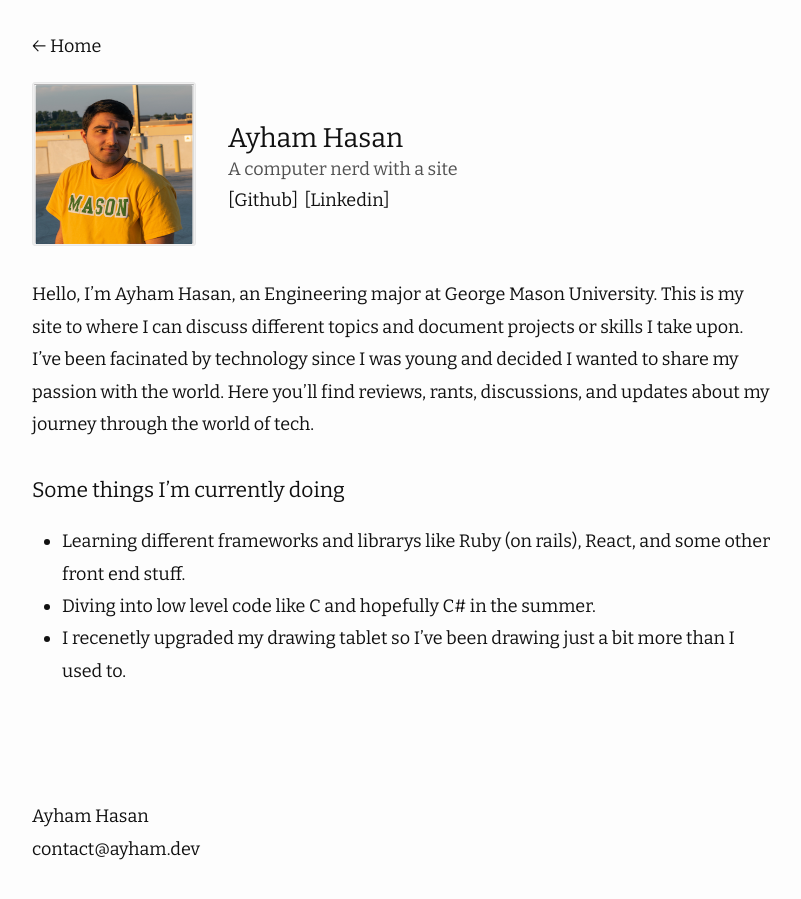
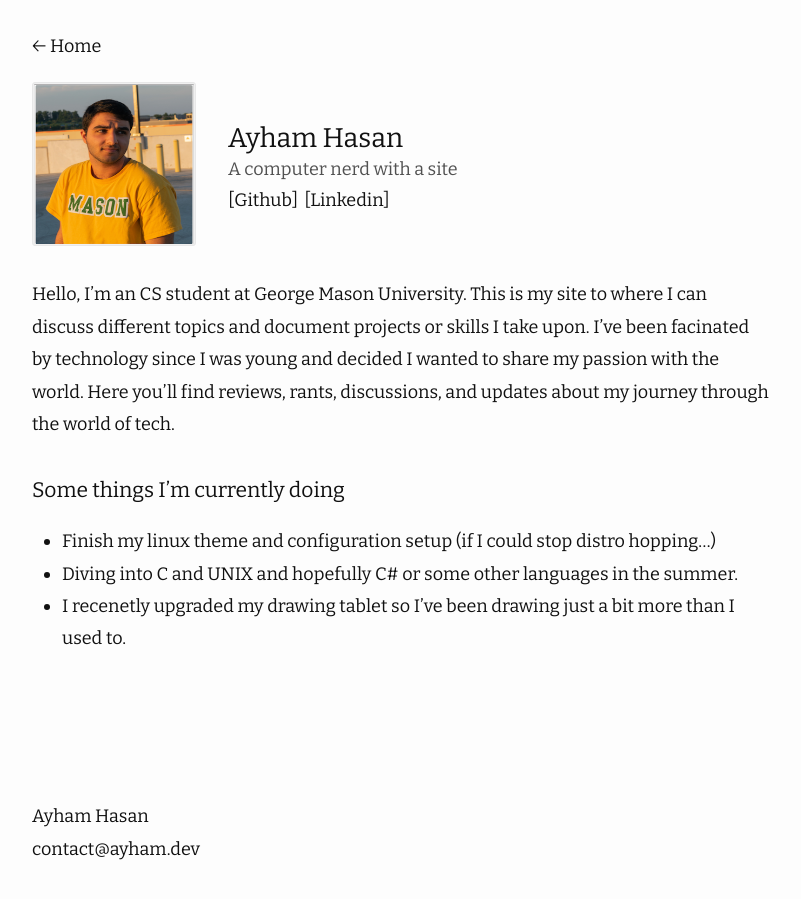
Before and after one commit to Sc0pz/ayhamhasan.github.io, a Jekyll site: the page built from about.md, in a window 1280 px wide. Shown: the whole page, without its empty margins (238-1039 px from the left). Built offline with Jekyll 4.4.1, drawn with Linux system fonts in a browser that asks for light colours; nearby versions of some CDN libraries.

Commit message:
updated about

```diff
--- a/about.md
+++ b/about.md
@@ -2,10 +2,10 @@
 layout: about
 ---
 
-Hello, I'm Ayham Hasan, an Engineering major at George Mason University. This is my site to where I can discuss different topics and document projects or skills I take upon. I've been facinated by technology since I was young and decided I wanted to share my passion with the world. Here you'll find reviews, rants, discussions, and updates about my journey through the world of tech.
+Hello, I'm an CS student at George Mason University. This is my site to where I can discuss different topics and document projects or skills I take upon. I've been facinated by technology since I was young and decided I wanted to share my passion with the world. Here you'll find reviews, rants, discussions, and updates about my journey through the world of tech.
 
 ### Some things I'm currently doing
 
-- Learning different frameworks and librarys like Ruby (on rails), React, and some other front end stuff.
-- Diving into low level code like C and hopefully C# in the summer.
+- Finish my linux theme and configuration setup (if I could stop distro hopping...)
+- Diving into C and UNIX and hopefully C# or some other languages in the summer.
 - I recenetly upgraded my drawing tablet so I've been drawing just a bit more than I used to.
```
